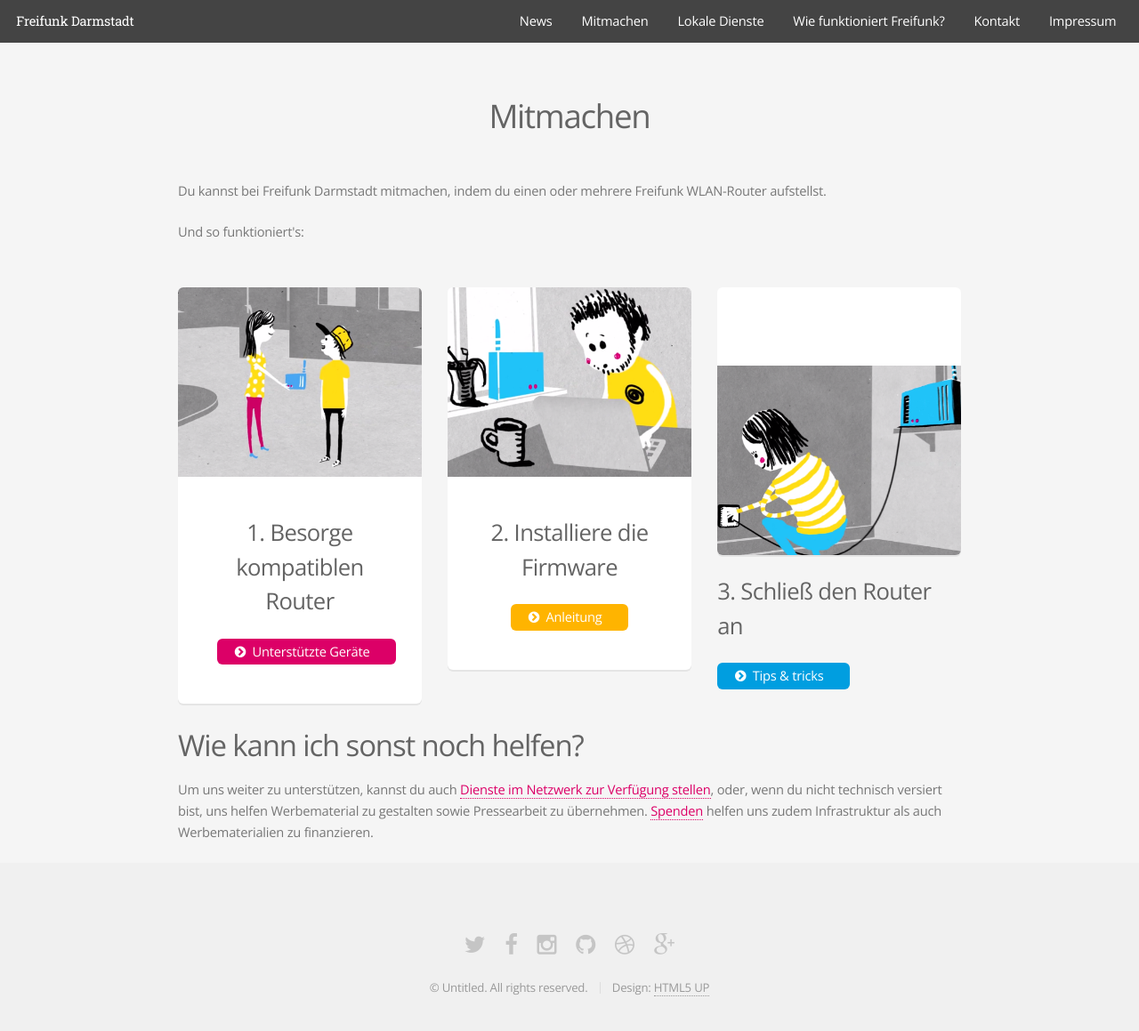
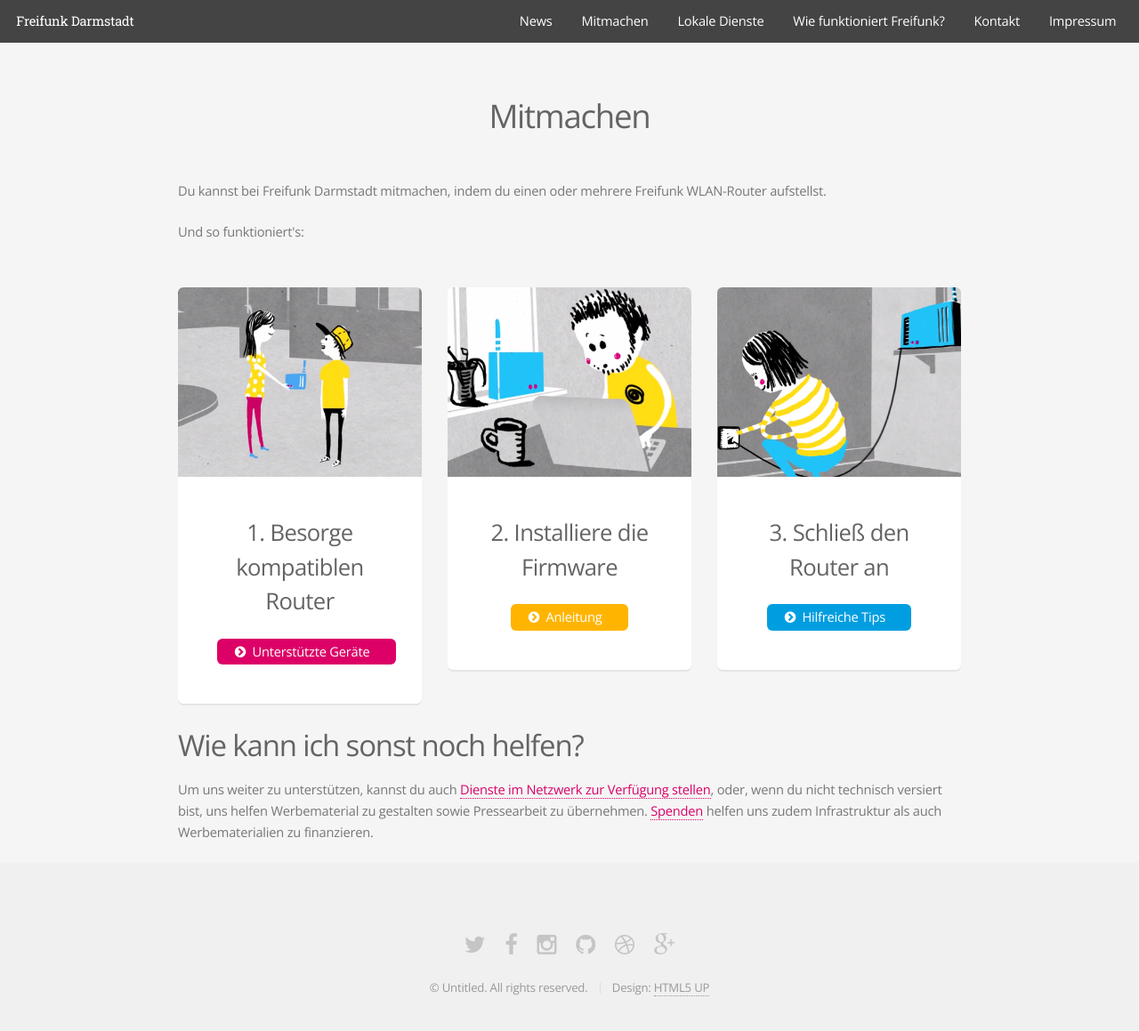
Before and after one commit to mdrenger/darmstadt.freifunk.net, a Jekyll site: the page built from pages/mitmachen.html, in a window 1280 px wide and 1205 px high. Shown: the top 1159 px of the window at 89% size. Built offline with Jekyll 4.4.1, drawn with Linux system fonts in a browser that asks for light colours.

Commit message:
changed box content

```diff
--- a/pages/mitmachen.html
+++ b/pages/mitmachen.html
@@ -49,12 +49,11 @@
 			<div class="4u 12u(2)">
 				<section class="box special align-center">
 					<span class="image featured"><img src="../images/setup.png" alt="" /></span>
-				</section>
 				<h3>3. Schließ den Router an</h3>
 				<ul class="actions">
-						<li><a href="/mitmachen/router-einrichten/" class="button accent4 icon fa-chevron-circle-right">Tips & tricks</a></li>
+						<li><a href="/mitmachen/router-einrichten/" class="button accent4 icon fa-chevron-circle-right">Hilfreiche Tips</a></li>
 				</ul>
-
+				</section>
 			</div>
 		</div>
     </section>
```
